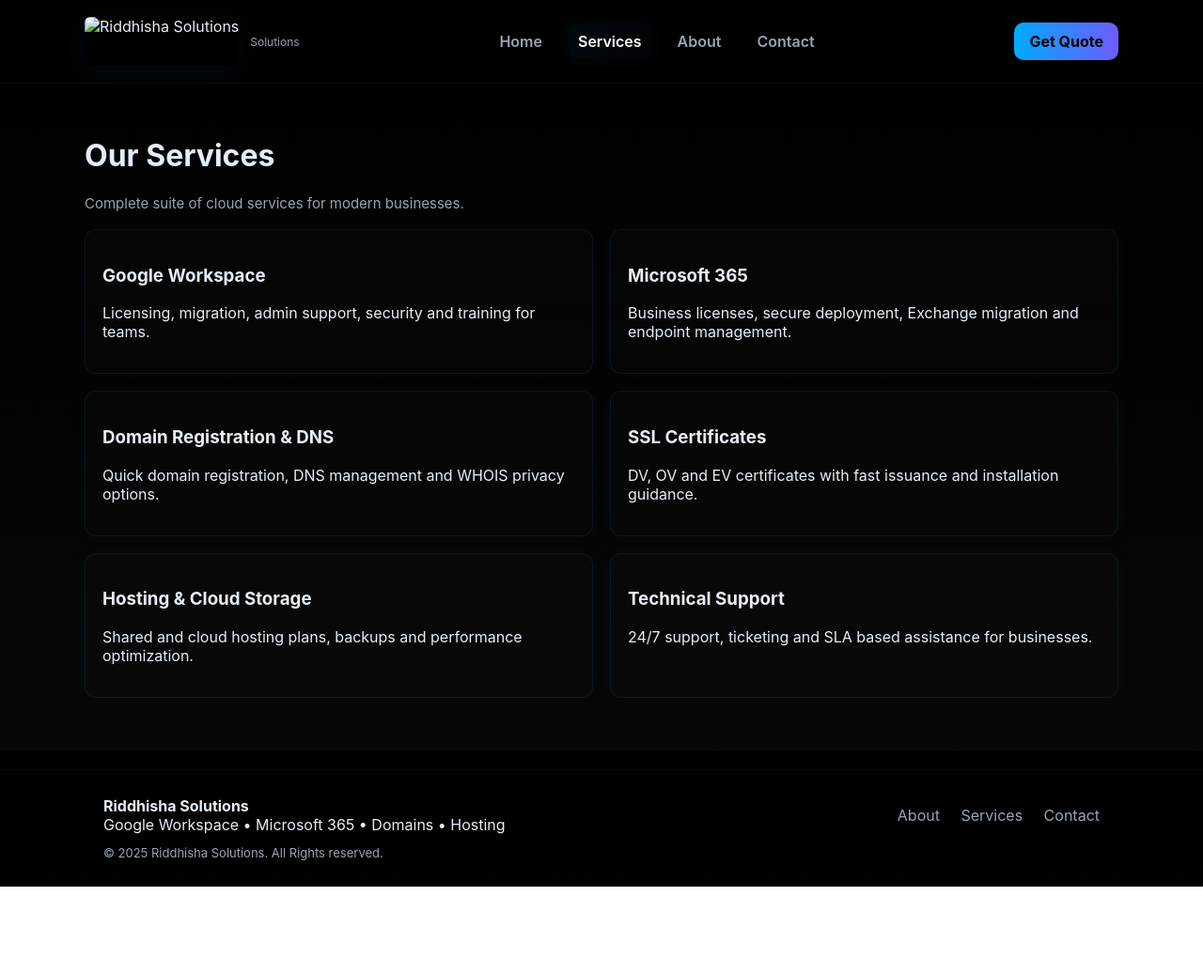
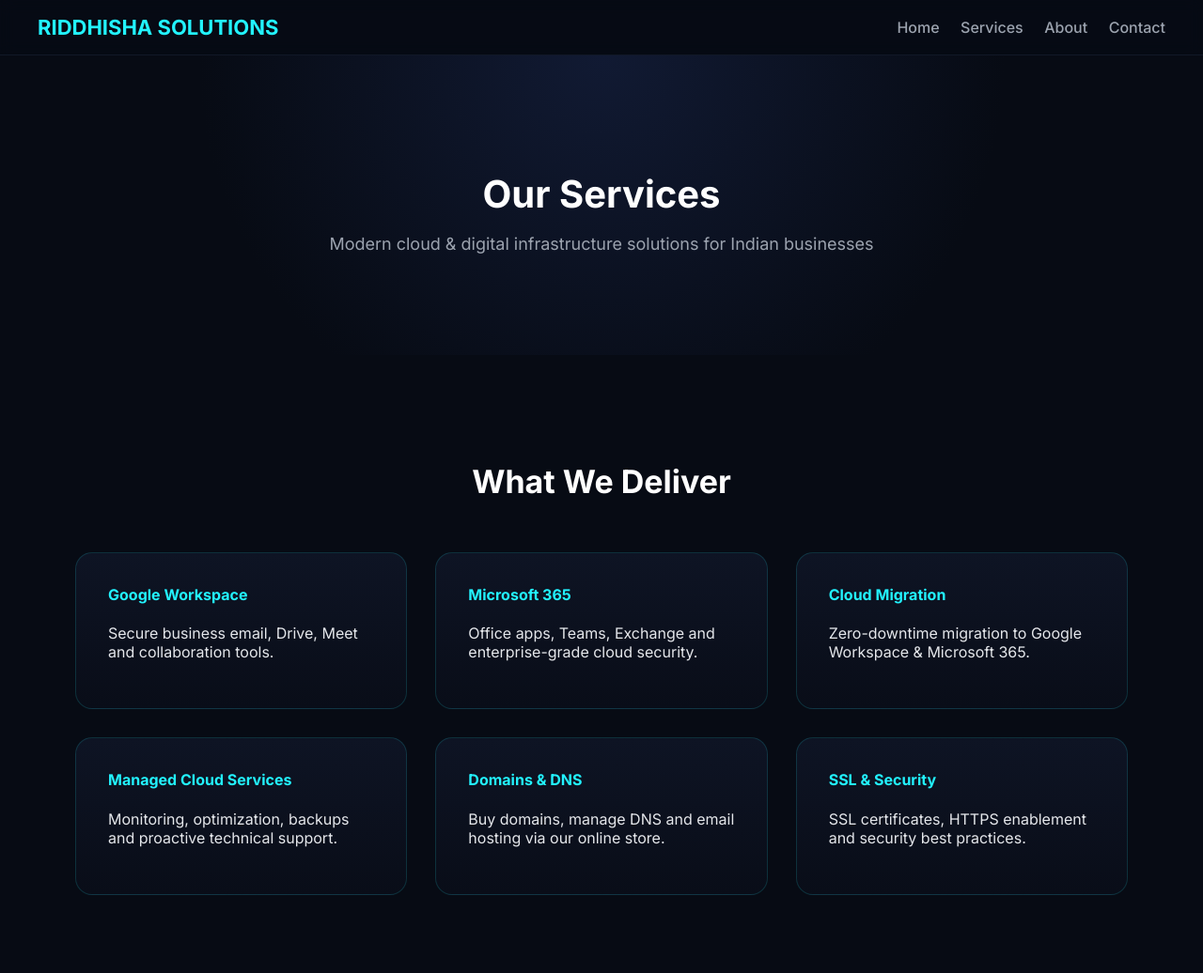
Before and after one commit to riddhishasolutions/riddhishasolutions.github.io, a plain HTML site: page services.html in a window 1280 px wide. Shown: the top 1036 px of the page at 94% size. Before the commit the page ends 944 px from the top, so only its background shows below. Drawn offline with Linux system fonts and the light colour scheme.

Commit message:
Update services.html

```diff
--- a/services.html
+++ b/services.html
@@ -1,82 +1,89 @@
-<!doctype html>
+<!DOCTYPE html>
 <html lang="en">
 <head>
-  <meta charset="utf-8" />
-  <meta name="viewport" content="width=device-width,initial-scale=1" />
-  <title>Services — Riddhisha Solutions</title>
-  <meta name="description" content="Riddhisha Solutions services: Google Workspace, Microsoft 365, Domains, SSL, Hosting, Support." />
-  <link rel="stylesheet" href="style.css" />
-  <link rel="icon" href="/mnt/data/ChatGPT Image Nov 23, 2025, 10_06_05 PM.png" />
+  <meta charset="UTF-8" />
+  <meta name="viewport" content="width=device-width, initial-scale=1.0" />
+  <title>Our Services | RIDDHISHA SOLUTIONS</title>
+  <meta name="description" content="Google Workspace, Microsoft 365, Cloud Migration, Domains, SSL & Managed Services for Indian SMBs." />
+  <link href="https://fonts.googleapis.com/css2?family=Inter:wght@300;400;500;600;700&display=swap" rel="stylesheet">
+
+  <style>
+    :root{
+      --bg:#070b14;
+      --card:#0e1424;
+      --text:#e5e7eb;
+      --muted:#9ca3af;
+      --neon:#22f3ff;
+      --neon2:#7c7cff;
+    }
+    *{box-sizing:border-box}
+    body{margin:0;font-family:Inter,sans-serif;background:var(--bg);color:var(--text)}
+    header{background:rgba(7,11,20,.85);backdrop-filter:blur(8px);padding:16px 40px;display:flex;justify-content:space-between;align-items:center;border-bottom:1px solid #111827}
+    header h1{margin:0;font-size:22px;color:var(--neon)}
+    nav a{margin-left:18px;text-decoration:none;color:var(--muted);font-weight:500}
+    nav a:hover{color:var(--neon)}
+    .hero{background:radial-gradient(circle at top,#111a33,#070b14 60%);padding:90px 20px;text-align:center}
+    .hero h2{font-size:40px;margin-bottom:12px;color:#fff}
+    .hero p{color:var(--muted);font-size:18px}
+    section{max-width:1200px;margin:auto;padding:80px 40px}
+    h3{text-align:center;font-size:34px;margin-bottom:55px;color:#fff}
+    .services{display:grid;grid-template-columns:repeat(auto-fit,minmax(280px,1fr));gap:30px}
+    .card{background:linear-gradient(180deg,#0e1424,#090d18);padding:34px;border-radius:18px;border:1px solid rgba(34,243,255,.15);transition:.3s}
+    .card:hover{transform:translateY(-8px);box-shadow:0 0 35px rgba(34,243,255,.25)}
+    .card h4{margin-top:0;color:var(--neon)}
+    .card a{text-decoration:none;color:inherit}
+    .cta{background:linear-gradient(135deg,#0b1022,#05070f);text-align:center;padding:80px 30px;border-radius:30px;margin:90px 40px;border:1px solid rgba(124,124,255,.2)}
+    .btn{display:inline-block;margin-top:30px;padding:15px 38px;border-radius:40px;background:linear-gradient(90deg,var(--neon),var(--neon2));color:#020617;font-weight:700;text-decoration:none}
+    footer{background:#020617;color:var(--muted);text-align:center;padding:40px 20px;border-top:1px solid #111827}
+    footer p{margin:6px 0;font-size:14px}
+  </style>
 </head>
 <body>
-  <header class="site-header">
-    <div class="container header-inner">
-      <div class="brand">
-        <img src="/mnt/data/ChatGPT Image Nov 23, 2025, 10_06_05 PM.png" alt="Riddhisha Solutions" class="logo-image" />
-        <div class="tag">Solutions</div>
-      </div>
 
-      <nav class="nav">
-        <a href="index.html" class="nav-link">Home</a>
-        <a href="services.html" class="nav-link active">Services</a>
-        <a href="about.html" class="nav-link">About</a>
-        <a href="contact.html" class="nav-link">Contact</a>
-      </nav>
+<header>
+  <h1>RIDDHISHA SOLUTIONS</h1>
+  <nav>
+    <a href="index.html">Home</a>
+    <a href="services.html">Services</a>
+    <a href="about.html">About</a>
+    <a href="contact.html">Contact</a>
+  </nav>
+</header>
 
-      <a href="contact.html" class="btn btn-primary">Get Quote</a>
+<div class="hero">
+  <h2>Our Services</h2>
+  <p>Modern cloud & digital infrastructure solutions for Indian businesses</p>
+</div>
+
+<section>
+  <h3>What We Deliver</h3>
+  <div class="services">
+    <div class="card"><h4>Google Workspace</h4><p>Secure business email, Drive, Meet and collaboration tools.</p></div>
+    <div class="card"><h4>Microsoft 365</h4><p>Office apps, Teams, Exchange and enterprise-grade cloud security.</p></div>
+    <div class="card"><h4>Cloud Migration</h4><p>Zero-downtime migration to Google Workspace & Microsoft 365.</p></div>
+    <div class="card"><h4>Managed Cloud Services</h4><p>Monitoring, optimization, backups and proactive technical support.</p></div>
+    <div class="card">
+      <a href="https://store.riddhishasolutions.com" target="_blank">
+        <h4>Domains & DNS</h4>
+        <p>Buy domains, manage DNS and email hosting via our online store.</p>
+      </a>
     </div>
-  </header>
+    <div class="card"><h4>SSL & Security</h4><p>SSL certificates, HTTPS enablement and security best practices.</p></div>
+  </div>
+</section>
 
-  <main class="container content fade-in">
-    <h1>Our Services</h1>
-    <p class="lead">Complete suite of cloud services for modern businesses.</p>
+<div class="cta">
+  <h3>Let’s Build Your Cloud Setup</h3>
+  <p style="color:#9ca3af">Share your requirement and our expert will contact you.</p>
+  <a class="btn" href="https://docs.google.com/forms/d/1FND2xTg-ZOCI8kritXntj0-4Xdjj2rgBUFxF8eJkcx4/viewform" target="_blank">Get a Free Quote</a>
+</div>
 
-    <div class="service-list">
-      <article class="service-item neon-box">
-        <h3>Google Workspace</h3>
-        <p>Licensing, migration, admin support, security and training for teams.</p>
-      </article>
+<footer>
+  <p>Email: info@riddhishasolutions.com</p>
+  <p>Mumbai, Maharashtra, India</p>
+  <p>Mon – Fri: 9:30 AM – 6:30 PM</p>
+  <p>© 2025 RIDDHISHA SOLUTIONS</p>
+</footer>
 
-      <article class="service-item neon-box">
-        <h3>Microsoft 365</h3>
-        <p>Business licenses, secure deployment, Exchange migration and endpoint management.</p>
-      </article>
-
-      <article class="service-item neon-box">
-        <h3>Domain Registration & DNS</h3>
-        <p>Quick domain registration, DNS management and WHOIS privacy options.</p>
-      </article>
-
-      <article class="service-item neon-box">
-        <h3>SSL Certificates</h3>
-        <p>DV, OV and EV certificates with fast issuance and installation guidance.</p>
-      </article>
-
-      <article class="service-item neon-box">
-        <h3>Hosting & Cloud Storage</h3>
-        <p>Shared and cloud hosting plans, backups and performance optimization.</p>
-      </article>
-
-      <article class="service-item neon-box">
-        <h3>Technical Support</h3>
-        <p>24/7 support, ticketing and SLA based assistance for businesses.</p>
-      </article>
-    </div>
-  </main>
-
-  <footer class="site-footer">
-    <div class="container footer-inner">
-      <div>
-        <strong>Riddhisha Solutions</strong>
-        <div class="muted">Google Workspace • Microsoft 365 • Domains • Hosting</div>
-      </div>
-      <div class="footer-links">
-        <a href="about.html">About</a>
-        <a href="services.html">Services</a>
-        <a href="contact.html">Contact</a>
-      </div>
-    </div>
-    <div class="container copyright">© 2025 Riddhisha Solutions. All Rights reserved.</div>
-  </footer>
 </body>
 </html>
```
